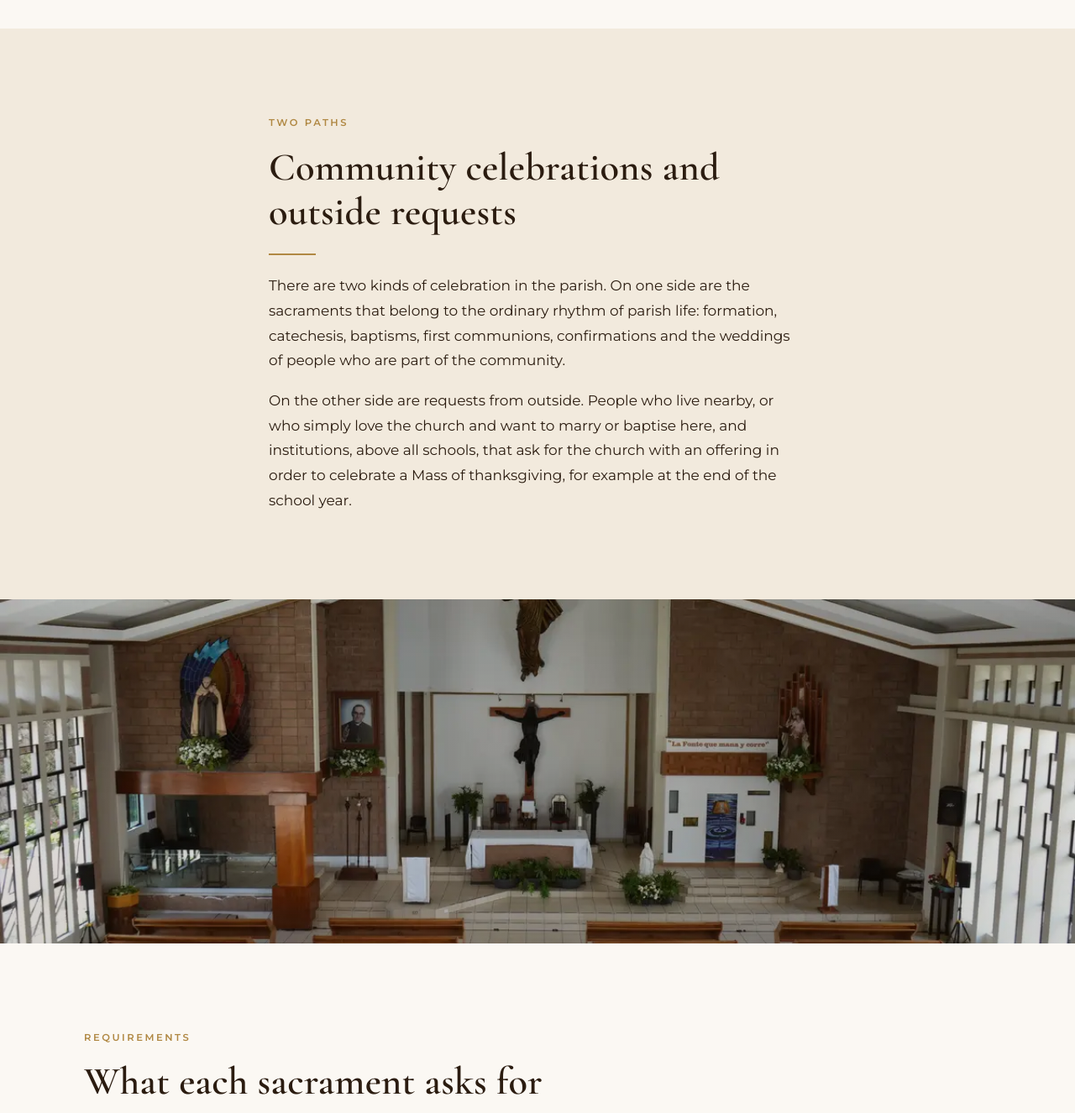
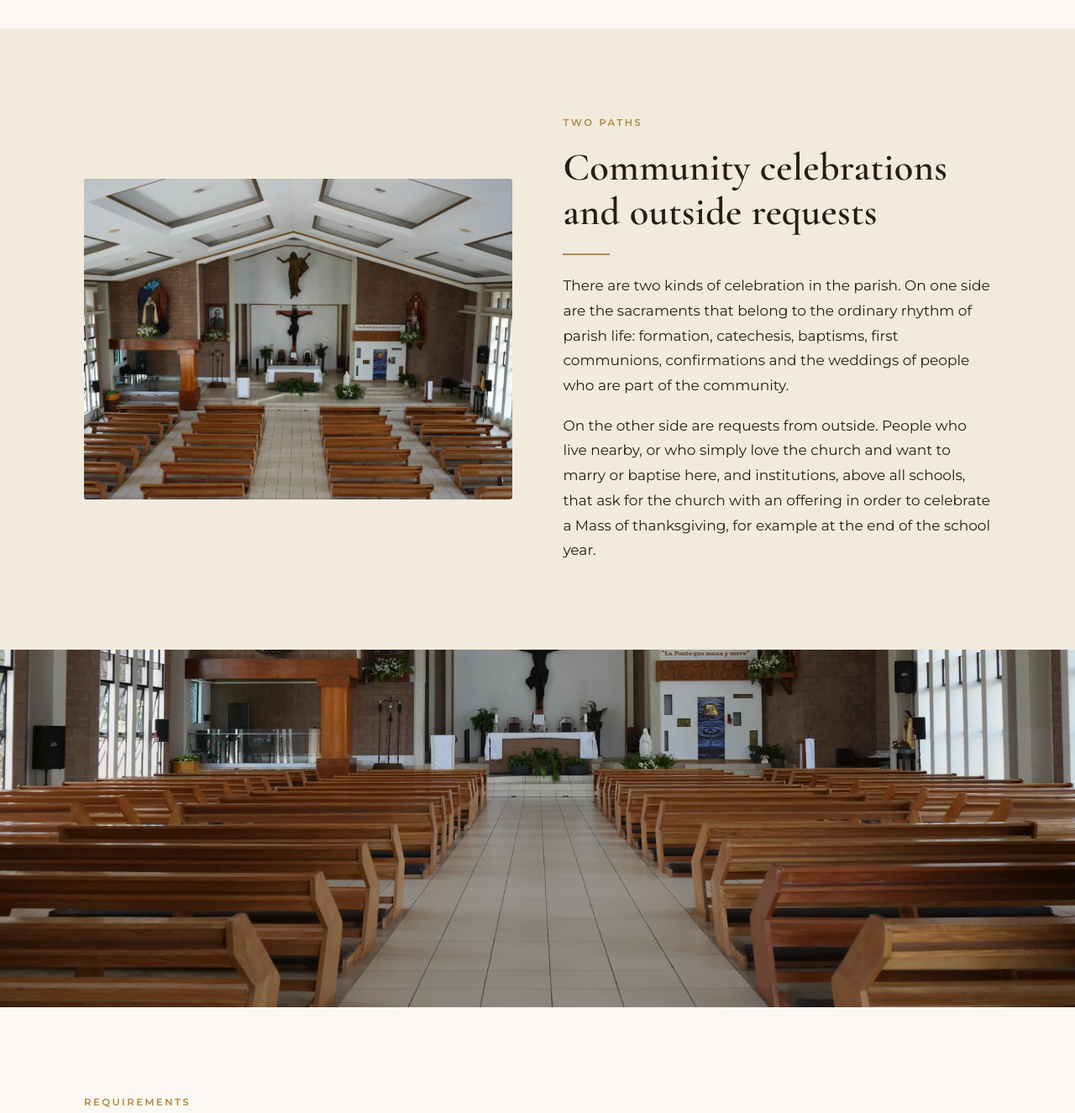
Before and after one commit to nelsoninno/sanjuandelacruz, a plain HTML site: page en/sacraments.html in a window 1280 px wide. Shown: the part 1200-2526 px from the top of the page at 84% size. Drawn offline with nearby package versions, Linux system fonts and the light colour scheme.

Commit message:
Arregla las bandas de foto: ya no cortan lo importante
En la página de historia la banda partía al Cristo resucitado por la mitad. Eran
dos problemas a la vez.

El recorte de los archivos estaba mal. Se volvieron a cortar banda-presbiterio y
banda-interior-del-templo desde las fotos originales, y se crearon banda-nave,
banda-bancas y banda-llegada, para que toda banda apunte a un archivo recortado
a 3:1 a propósito y no a una foto 3:2 metida a la fuerza en una caja ancha.

Y el CSS recortaba todavía más. .band--photo tenía una altura fija, así que a
partir de unos 1300 px el navegador empezaba a comerse el borde de arriba y el
de abajo. Ahora usa aspect-ratio con el ancho fijado al 100%, de modo que la
altura sigue la forma de la foto. La foto se ve completa de 320 a 2560 px.

Co-Authored-By: Claude Opus 5 <noreply@anthropic.com>
Claude-Session: https://claude.ai/code/session_018VDfcqy7u4VKukYWngALtH

```diff
--- a/assets/css/styles.css
+++ b/assets/css/styles.css
@@ -296,7 +296,18 @@ hr{border:0;border-top:1px solid var(--line);margin:2.5rem 0}
 /* A band whose job is the photograph rather than a line of text over it.
    The plain .band dims the image to 45% so the quote stays readable; here the
    picture carries the section on its own, so it keeps its own light. */
-.band--photo{height:clamp(220px,32vw,440px)}
+/* Height follows the photograph's own shape instead of a fixed clamp, so a wide
+   screen does not slice the top and bottom off the picture. --band-ar carries
+   the source ratio: 3/1 for the purpose-cropped band files, 2/1 for a 3:2
+   photograph borrowed from the gallery. */
+.band--photo{
+  height:auto;aspect-ratio:var(--band-ar,3/1);
+  /* Pin the width to the page. Without this, a min-height or max-height would
+     make the aspect-ratio resize the WIDTH instead: too wide at phone sizes
+     (horizontal scroll) and too narrow on a very large screen. */
+  min-width:100%;max-width:100%;
+  min-height:clamp(190px,30vw,240px);max-height:min(78vh,860px);
+}
 .band--photo img{opacity:1}
 .band--photo::after{background:linear-gradient(180deg,rgba(46,24,6,.06),rgba(46,24,6,.2))}
 
--- a/en/sacraments.html
+++ b/en/sacraments.html
@@ -380,7 +380,11 @@
 </section>
 
 <section class="section section--cream">
-  <div class="wrap narrow">
+  <div class="wrap split">
+    <div class="split__media reveal">
+      <img src="../assets/images/gallery/interior-del-templo-parroquia-san-juan-de-la-cruz-parroquiasjc.org.webp" alt="Wide view of the interior of Parroquia San Juan de la Cruz" loading="lazy" width="1200" height="800">
+    </div>
+    <div class="reveal">
     <p class="eyebrow">Two paths</p>
     <h2>Community celebrations and outside requests</h2>
     <div class="rule"></div>
@@ -390,8 +394,8 @@
 </section>
 
 
-<div class="band band--photo">
-  <img src="../assets/images/gallery/interior-del-templo-parroquia-san-juan-de-la-cruz-parroquiasjc.org.webp" alt="The nave of Parroquia San Juan de la Cruz seen from the entrance" loading="lazy" width="1800" height="600">
+<div class="band band--photo" style="--band-ar:3/1">
+  <img src="../assets/images/bands/banda-nave-parroquia-san-juan-de-la-cruz-parroquiasjc.org.webp" srcset="../assets/images/bands/banda-nave-parroquia-san-juan-de-la-cruz-parroquiasjc.org-1000.webp 1000w, ../assets/images/bands/banda-nave-parroquia-san-juan-de-la-cruz-parroquiasjc.org.webp 1800w" sizes="100vw" alt="The nave of Parroquia San Juan de la Cruz seen from the entrance" loading="lazy" width="1800" height="600">
 </div>
 <section class="section">
   <div class="wrap">
@@ -436,8 +440,8 @@
 </section>
 
 
-<div class="band band--photo">
-  <img src="../assets/images/gallery/bancas-del-templo-parroquia-san-juan-de-la-cruz-parroquiasjc.org.webp" alt="The pews of Parroquia San Juan de la Cruz" loading="lazy" width="1800" height="600">
+<div class="band band--photo" style="--band-ar:3/1">
+  <img src="../assets/images/bands/banda-bancas-parroquia-san-juan-de-la-cruz-parroquiasjc.org.webp" srcset="../assets/images/bands/banda-bancas-parroquia-san-juan-de-la-cruz-parroquiasjc.org-1000.webp 1000w, ../assets/images/bands/banda-bancas-parroquia-san-juan-de-la-cruz-parroquiasjc.org.webp 1800w" sizes="100vw" alt="The pews of Parroquia San Juan de la Cruz" loading="lazy" width="1800" height="600">
 </div>
 <section class="section">
   <div class="wrap narrow">
```
Also changed, not shown: en/history.html (+2 -2 lines), en/index.html (+4 -4 lines), historia.html (+2 -2 lines), index.html (+4 -4 lines), sacramentos.html (+9 -5 lines), assets/images/bands/banda-bancas-parroquia-san-juan-de-la-cruz-parroquiasjc.org-1000.webp (added), assets/images/bands/banda-bancas-parroquia-san-juan-de-la-cruz-parroquiasjc.org.webp (added), assets/images/bands/banda-interior-del-templo-parroquia-san-juan-de-la-cruz-parroquiasjc.org-1000.webp, assets/images/bands/banda-interior-del-templo-parroquia-san-juan-de-la-cruz-parroquiasjc.org.webp, assets/images/bands/banda-llegada-parroquia-san-juan-de-la-cruz-parroquiasjc.org-1000.webp (added), assets/images/bands/banda-llegada-parroquia-san-juan-de-la-cruz-parroquiasjc.org.webp (added), assets/images/bands/banda-nave-parroquia-san-juan-de-la-cruz-parroquiasjc.org-1000.webp (added), assets/images/bands/banda-nave-parroquia-san-juan-de-la-cruz-parroquiasjc.org.webp (added), assets/images/bands/banda-presbiterio-parroquia-san-juan-de-la-cruz-parroquiasjc.org-1000.webp, 1 more files.
